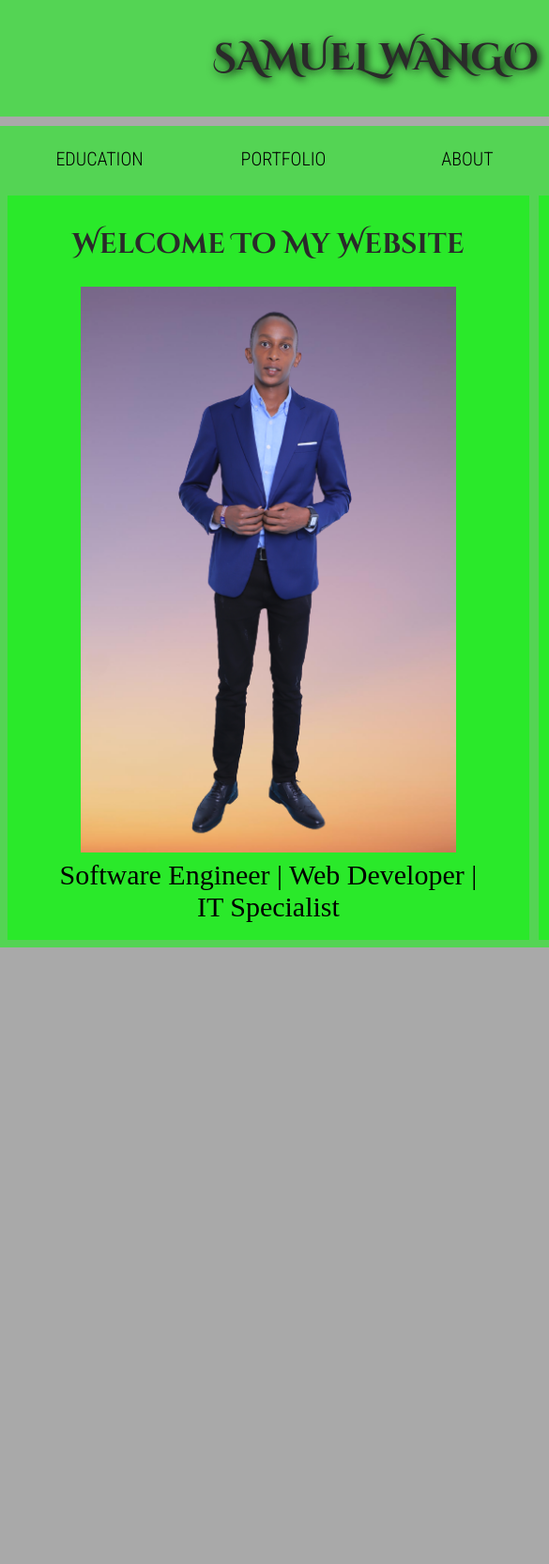
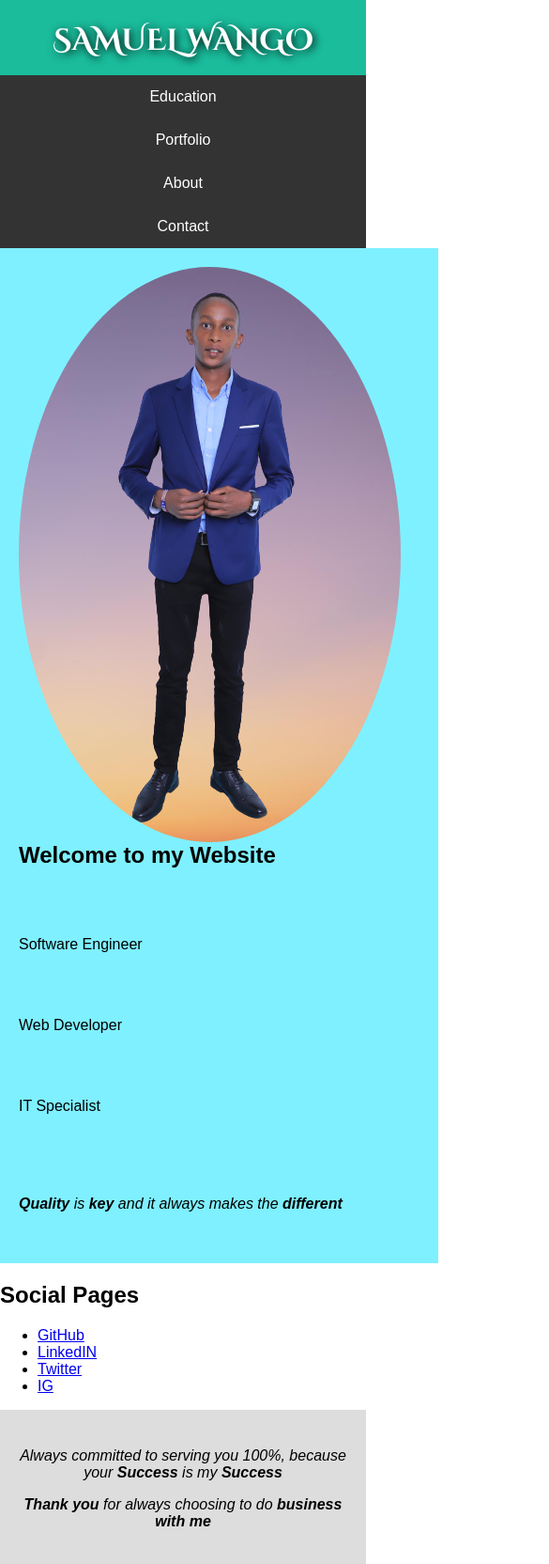
Before and after one commit to xamwango/Personal_website, a plain HTML site: page index.html in a window 390 px wide. Shown: the top 1664 px of the page at 94% size, 585 px wide, since content can reach past the window. Before the commit the page ends 1008 px from the top, so only its background shows below. Drawn offline with Linux system fonts and the light colour scheme.

Commit message:
Making the website resposive on small screen sizes

```diff
--- a/index.html
+++ b/index.html
@@ -1,59 +1,93 @@
 <!DOCTYPE html>
-<html lang="en">
+<html>
   <head>
-    <meta charset="utf-8">
-    <title>Personal_Website</title>
-    <link href="https://fonts.googleapis.com/css?family=Roboto+Condensed:300%7CCinzel+Decorative:700" rel="stylesheet">
-    <link rel="stylesheet" href="style.css">
+    <title>Home</title>
+    <meta charset="UTF-8" />
+    <meta name="viewport" content="width=device-width, initial-scale=1" />
+    <link
+      href="https://fonts.googleapis.com/css?family=Roboto+Condensed:300%7CCinzel+Decorative:700"
+      rel="stylesheet"
+    />
+    <link rel="stylesheet" href="style.css" />
+  </head>
+  <body>
+    <!-- Header -->
+    <div class="header">
+      <h1>SAMUEL WANGO</h1>
+    </div>
 
-    <!--[if lt IE 9]>
-      <script src="https://cdnjs.cloudflare.com/ajax/libs/html5shiv/3.7.3/html5shiv.js"></script>
-    <![endif]-->
-  </head>
+    <!-- Navigation Bar -->
+    <div class="navbar">
+      <a href="education.html">Education</a>
+      <a href="portfolio.html">Portfolio</a>
+      <a href="about.html">About</a>
+      <a href="contact.html">Contact</a>
+    </div>
 
-  <body>
-    <!--the header of the page-->
-    <header>
-      <h1>Samuel Wango</h1>
+    <!-- The flexible grid (content) -->
+    <div class="row">
+      <div class="main">
+        <img
+          src="images/ProfilePictureSam.png"
+          alt="profile picture"
+          id="profile"
+        />
+        <div class="image_side">
+          <h2>Welcome to my Website</h2>
+          <br />
+          <br />
+          <p>Software Engineer</p>
+          <br />
+          <br />
+          <p>Web Developer</p>
+          <br />
+          <br />
+          <p>IT Specialist</p>
+          <br />
+          <br />
+          <br />
+          <p>
+            <i
+              ><b>Quality</b> is <b>key</b> and it always makes the
+              <b>different</b></i
+            >
+          </p>
+        </div>
 
-    </header>
-      <!--the navegation bar/menu-->
-    <nav>
-      <ul>
+        <br />
+      </div>
+      <div class="home-side">
+        <h2>Social Pages</h2>
 
-        <li><a href="education.html">Education</a></li>
-        <li><a href="portfolio.html">Portfolio</a></li>
-        <li><a href="About.html">About</a></li>
-        <li><a href="contact.html">Contact</a></li>
-      </ul>
-    </nav>
-
-    <main style="text-align: center;">
-
-      <article>
-        <h2>Welcome To My Website</h2>
-        <figure>
-          <img src="images/ProfilePictureSam.png" alt="profile picture" width="400">
-          <span><figcaption>Software Engineer | Web Developer | IT Specialist </figcaption></span>
-
-        </figure>
-      </article>
-
-      <aside style="text-align: center;">
-        <h2>Social Pages</h2>
-        <ul style="display: inline-block;">
-          <li><a href="https://github.com/xamwango?tab=repositories">GitHub</a></li>
-          <li><a href="https://www.linkedin.com/in/samuel-wango-12046010a/">LinkedIN</a></li>
+        <ul>
+          <li>
+            <a href="https://github.com/xamwango?tab=repositories">GitHub</a>
+          </li>
+          <li>
+            <a href="https://www.linkedin.com/in/samuel-wango-12046010a/"
+              >LinkedIN</a
+            >
+          </li>
           <li><a href="https://twitter.com/xamwango">Twitter</a></li>
           <li><a href="https://www.instagram.com/xam_wango/?hl=en">IG</a></li>
         </ul>
-      </aside>
+      </div>
+    </div>
 
-    </main>
-    <!-- <footer>
-      <address>
-
-      </address>
-    </footer> -->
+    <!-- Footer -->
+    <div class="footer">
+      <h2></h2>
+      <p>
+        <i
+          >Always committed to serving you <b></b>100%, because your
+          <b>Success</b> is my <b>Success</b></i
+        >
+      </p>
+      <p>
+        <i
+          ><b>Thank you</b> for always choosing to do <b>business with me</b></i
+        >
+      </p>
+    </div>
   </body>
 </html>
--- a/style.css
+++ b/style.css
@@ -1,141 +1,109 @@
-/* || General setup */
-span{
-  font-size: 30px;
+* {
+  box-sizing: border-box;
 }
 
-html, body {
+/* Style the body */
+body {
+  font-family: Arial;
   margin: 0;
-  padding: 0;
 }
 
-html {
-  font-size: 10px;
-  background-color: #a9a9a9;
+/* Header/logo Title */
+.header {
+  font-family: "Cinzel Decorative", cursive;
+  text-shadow: 2px 2px 10px black;
+  text-align: center;
+  background: #1abc9c;
+  color: white;
+  height: 80px;
+  padding: 1px;
 }
 
-body {
-  width: 70%;
-  min-width: 800px;
-  margin: 0 auto;
+/* Style the top navigation bar */
+.navbar {
+  display: flex;
+  background-color: #333;
 }
 
-/* || typography */
-
-h1, h2, h3 {
-  font-family: 'Cinzel Decorative', cursive;
-  color: #2a2a2a;
+/* Style the navigation bar links */
+.navbar a,
+.side a {
+  color: white;
+  padding: 14px 20px;
+  text-decoration: none;
+  text-align: center;
 }
 
-p, input, li {
-  font-family: 'Roboto Condensed', sans-serif;
-  color: #2a2a2a;
+/* Change color on hover */
+.navbar a:hover {
+  background-color: #ddd;
+  color: black;
 }
 
-h1 {
-  font-size: 4rem;
-  text-align: center;
-  text-shadow: 2px 2px 10px black;
+/* Column container */
+.row {
+  display: flex;
+  flex-wrap: wrap;
 }
 
-h2 {
-  font-size: 3rem;
-  /* text-align: center; */
+/* Create two unequal columns that sits next to each other */
+/* Sidebar/left column */
+.side {
+  flex: 30%;
+  background-color: #a22ff0;
+  padding: 10px;
 }
 
-h3 {
-  font-size: 2.2rem;
+/* ul in the .side */
+.side ul {
+  list-style-type: none;
+  display: inline-block;
 }
 
-p, li {
-  font-size: 1.6rem;
-  line-height: 1.5;
+/* li in the .home */
+.home li {
+  margin-bottom: 70px;
+}
+.home li :hover {
+  color: rgb(248, 232, 7);
+  text-decoration: underline;
 }
 
-/* || header layout */
-
-header {
-  margin-bottom: 10px;
-  display: flex;
-  flex-flow: row wrap;
+/* Main column */
+.main {
+  flex: 70%;
+  background-color: rgba(0, 225, 255, 0.5);
+  padding: 20px;
 }
 
-body > * {
-  /* background-color: red; */
-  padding: 1%;
+/* Home page image */
+.main #profile {
+  width: "250";
+  float: left;
+  margin-right: 20px;
+  border-radius: 50%;
 }
 
-main, header, nav, article, aside, footer, section {
-  background-color: rgba(0,255,0,0.5);
-  padding: 1%;
+/* text beside #profile */
+.image_side {
+  padding: 50;
+}
+/* contact page list */
+.contact ul {
+  list-style-type: none;
 }
 
-h1 {
-  flex: 5;
-  text-transform: uppercase;
+/* Footer */
+.footer {
+  padding: 20px;
+  text-align: center;
+  background: #ddd;
 }
 
-header img {
-  display: block;
-  height: 60px;
-  padding-top: 20.15px;
+/* Responsive layout - when the screen is less than 700px wide, make the two columns stack on top of each other instead of next to each other */
+@media screen and (max-width: 700px) {
+  .row,
+  .navbar {
+    flex-direction: column;
+  }
 }
-
-nav {
-  height: 50px;
-  flex: 100%;
-  display: flex;
-}
-
-nav ul {
-  padding: 0;
-  list-style-type: none;
-  flex: 2;
-  display: flex;
-}
-
-nav li {
-  display: inline;
-  text-align: center;
-  flex: 1;
-}
-
-nav a, nav span {
-  display: inline-block;
-  font-size: 2rem;
-  height: 3rem;
-  line-height: 1.7;
-  text-transform: uppercase;
-  text-decoration: none;
-  color: black;
-
-}
-
-/* || main layout */
-
-main {
-  display: flex;
-}
-
-article, section {
-  flex: 4;
-}
-
-aside {
-  flex: 1.5;
-  margin-left: 10px;
-  padding: 1%;
-}
-
-aside a{
-  display: block;
-  float: left;
-  width: 50%;
-}
-
-aside img {
-  max-width: 100%;
-}
-
-footer {
-  margin-top: 10px;
-}
```
Also changed, not shown: About.html (deleted, +0 -46 lines), about.html (added, +70 -0 lines), contact.html (+64 -31 lines), education.html (+70 -28 lines), portfolio.html (+50 -28 lines).
